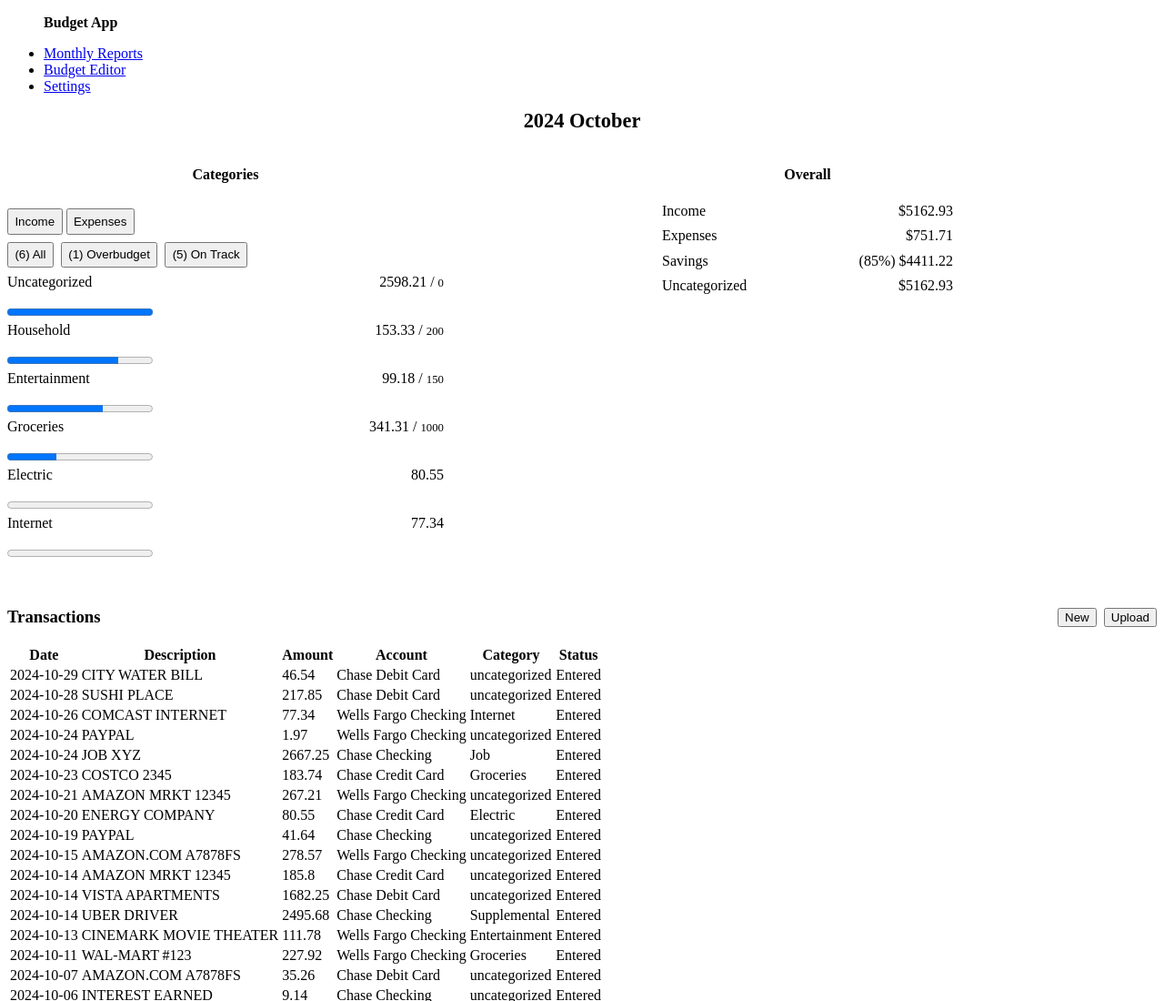
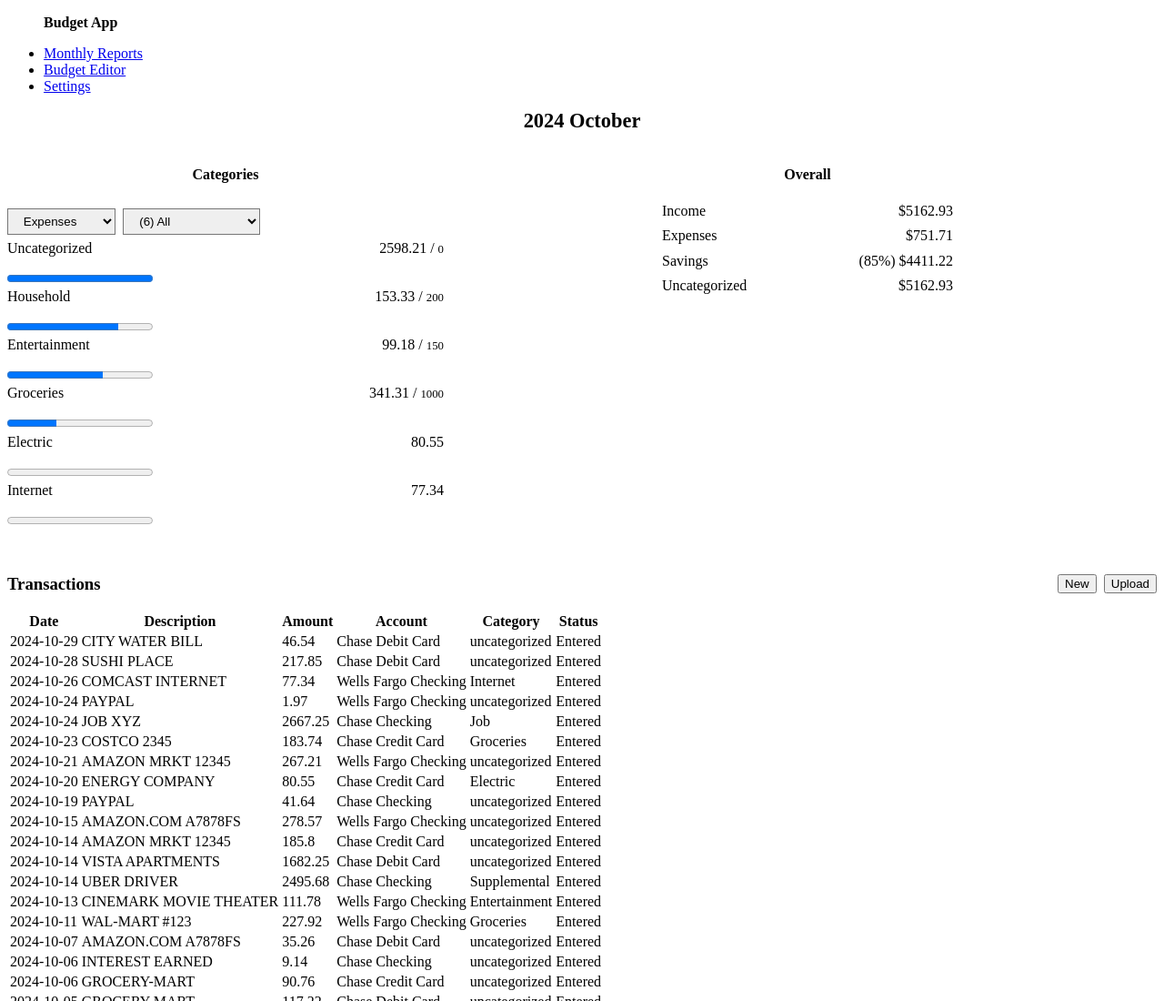
Before and after one commit to dthigpen/budget-app, a website with bundled scripts: page public/index.html in a window 1280 px wide. Shown: the top 1100 px of the page at 91% size. Built offline with nearby package versions, Linux system fonts and the light colour scheme.

Commit message:
Change filter buttons to dropdowns

```diff
--- a/public/css/index.css
+++ b/public/css/index.css
@@ -242,9 +242,9 @@ article > header > * {
 }
 .categories-section > .filters {
   display: flex;
-  flex-direction: column;
-  /* justify-content: start; */
-  /* flex-wrap: wrap; */
+  flex-direction: row;
+  justify-content: start;
+  flex-wrap: wrap;
   gap: 0.5rem;
 }
 
@@ -262,11 +262,13 @@ article > header > * {
   display: none;
 }
 
-.categories-section > .filters > [role='group'] {
-  /* Without max-width groups take up full width */
-  /* max-width: 20rem; */
-  margin: 0;
-}
-button.small {
+button.small,
+.button.small {
   padding: 0.3rem 0.4rem;
 }
+
+select.small {
+  padding: 0.3rem 1.6rem 0.3rem 0.8rem;
+  width: auto;
+  background-position: center right 0.4rem;
+}
--- a/public/index.html
+++ b/public/index.html
@@ -51,21 +51,23 @@
               <div class="categories-section">
                 <h4 class="center">Categories</h4>
                 <div class="filters">
-                  <div role="group" class="types">
-                    <button data-value="income" class="small outline">
-                      Income
-                    </button>
-                    <button data-value="expense" class="small">Expenses</button>
-                  </div>
-                  <div class="scroll-x">
-                    <button data-value="all" class="small outline">All</button>
-                    <button data-value="overbudget" class="small outline">
-                      Overbudget
-                    </button>
-                    <button data-value="ontrack" class="small outline">
-                      On track
-                    </button>
-                  </div>
+                  <select
+                    name="category-type-select"
+                    aria-label="Select category type"
+                    class="small"
+                  >
+                    <option selected value="expense">Expenses</option>
+                    <option value="income">Income</option>
+                  </select>
+                  <select
+                    name="goal-filter-select"
+                    aria-label="Select goal filter"
+                    class="small"
+                  >
+                    <option selected value="all">All</option>
+                    <option value="ontrack">On track</option>
+                    <option value="overbudget">Overbudget</option>
+                  </select>
                 </div>
                 <div class="top-categories-list">
                   <div class="top-categories-item">
--- a/public/js/index.js
+++ b/public/js/index.js
@@ -298,7 +298,7 @@ function MonthTotalsPanel(totalsEl) {
           if (!category) {
             console.warn(`Unrecognized transaction category: ${categoryName}`);
           } else {
-            categoryType = category.type ?? 'expense';
+            categoryType = category.type ?? CategoryType.EXPENSE;
           }
         }
         return [categoryType, categoryAmount];
@@ -422,30 +422,12 @@ function MonthCategoriesPanel(el) {
   const categoryFiltersContainer = el.querySelector(
     '.categories-section .filters',
   );
-  // const incomeExpensesButtons = categoryFiltersContainer.querySelectorAll('.types button');
-  const incomeFilterBtn = categoryFiltersContainer.querySelector(
-    'button[data-value="income"]',
+  const categoryTypeSelect = categoryFiltersContainer.querySelector(
+    'select[name="category-type-select"]',
   );
-  const expenseFilterBtn = categoryFiltersContainer.querySelector(
-    'button[data-value="expense"]',
+  const goalFilterSelect = categoryFiltersContainer.querySelector(
+    'select[name="goal-filter-select"]',
   );
-
-  const categoryTypeFilterBtns = [incomeFilterBtn, expenseFilterBtn];
-
-  const allFilterBtn = categoryFiltersContainer.querySelector(
-    'button[data-value="all"]',
-  );
-  const overbudgetFilterBtn = categoryFiltersContainer.querySelector(
-    'button[data-value="overbudget"]',
-  );
-  const onTrackFilterBtn = categoryFiltersContainer.querySelector(
-    'button[data-value="ontrack"]',
-  );
-  const categoryGoalFilterBtns = [
-    allFilterBtn,
-    overbudgetFilterBtn,
-    onTrackFilterBtn,
-  ];
 
   function updateTopCategories() {
     // TODO remove add filter buttons if apply to current categories
@@ -455,15 +437,8 @@ function MonthCategoriesPanel(el) {
       '.categories-section .top-categories-list',
     );
     // category type is income or expense
-    const selectedCategoryType =
-      categoryFiltersContainer
-        .querySelector('.types button.selected')
-        ?.getAttribute('data-value') ?? 'expense';
-
-    const selectedGoalFilter =
-      categoryGoalFilterBtns
-        .find((b) => isButtonSelected(b))
-        ?.getAttribute('data-value') ?? 'all';
+    const selectedCategoryType = categoryTypeSelect.value;
+    const selectedGoalFilter = goalFilterSelect.value;
     topCategoriesList.scrollTop = 0;
     const rowClass = 'top-categories-item';
     topCategoriesList
@@ -592,17 +567,29 @@ function MonthCategoriesPanel(el) {
     });
 
     topCategoriesList.innerHTML = itemsHtml;
+    const onTrackOption = goalFilterSelect.querySelector(
+      'option[value="ontrack"]',
+    );
+    const overbudgetOption = goalFilterSelect.querySelector(
+      'option[value="overbudget"]',
+    );
+    const allOption = goalFilterSelect.querySelector('option[value="all"]');
 
-    overbudgetFilterBtn.textContent = `(${overbudgetCount}) Overbudget`;
-    onTrackFilterBtn.textContent = `(${onTrackCount}) On Track`;
-    allFilterBtn.textContent = `(${allCount}) All`;
+    function disableElement(el, disable = true) {
+      if (disable) {
+        el.setAttribute('disable', 'true');
+      } else {
+        el.removeAttribute('disable');
+      }
+    }
+    overbudgetOption.textContent = `(${overbudgetCount}) Overbudget`;
+    disableElement(overbudgetOption, overbudgetCount === 0);
 
-    // hide overbudget category if type fitler is Income
-    if (selectedCategoryType === CategoryType.EXPENSE) {
-      displayElement(overbudgetFilterBtn, true);
-    } else {
-      displayElement(overbudgetFilterBtn, false);
-    }
+    onTrackOption.textContent = `(${onTrackCount}) On Track`;
+    disableElement(onTrackOption, onTrackCount === 0);
+
+    allOption.textContent = `(${allCount}) All`;
+    disableElement(allOption, allCount === 0);
   }
 
   appContext.addEventListener('transactionsChange', updateTopCategories);
@@ -610,37 +597,34 @@ function MonthCategoriesPanel(el) {
   appContext.addEventListener('selectedMonthChange', updateTopCategories);
 
   // setup event listeners for each btn
-  categoryTypeFilterBtns.forEach((typeBtn) => {
-    unselectButton(typeBtn);
-    typeBtn.addEventListener('click', () => {
-      categoryTypeFilterBtns.forEach((b) => unselectButton(b));
-      selectButton(typeBtn);
-      // reset goal filter to "All"
-      categoryGoalFilterBtns.forEach((b) => unselectButton(b));
-      selectButton(allFilterBtn);
-      updateTopCategories();
-    });
+  goalFilterSelect.addEventListener('change', (e) => {
+    updateTopCategories();
   });
-  // select Expenses by default
-  selectButton(expenseFilterBtn);
 
-  categoryGoalFilterBtns.forEach((filterBtn) => {
-    unselectButton(filterBtn);
-    filterBtn.addEventListener('click', () => {
-      categoryGoalFilterBtns.forEach((b) => unselectButton(b));
-      selectButton(filterBtn);
-      updateTopCategories();
-    });
-  });
-  // select All by default
-  selectButton(allFilterBtn);
+  // categoryTypeSelect.value = 'expense';
+  // goalFilterSelect.value = 'all';
 }
 
+function SetupSelect(selectEl) {
+  //disable initially selected
+  selectEl.querySelector('option[selected]')?.setAttribute('disabled', 'true');
+  selectEl.addEventListener('change', (e) => {
+    const value = e.target.value;
+    selectEl
+      .querySelectorAll('option')
+      .forEach((el) => el.removeAttribute('disable'));
+    selectEl
+      .querySelector(`option[selected]`)
+      ?.setAttribute('disabled', 'true');
+    console.log(`option[value="${value}"]`);
+  });
+}
 const app = () => {
   console.log('Loading app');
   // register custom elements
   registerAppContext();
   // Setup mount function components
+  // document.querySelectorAll('select').forEach(el => SetupSelect(el))
   MonthPicker(document.querySelector('.month-picker'));
   MonthTotalsPanel(document.querySelector('.totals-section'));
   MonthCategoriesPanel(document.querySelector('.breakdown-sections-container'));
```
